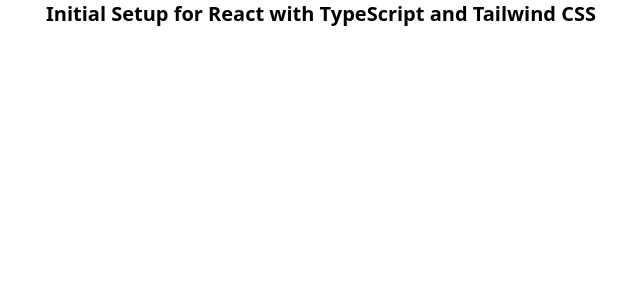
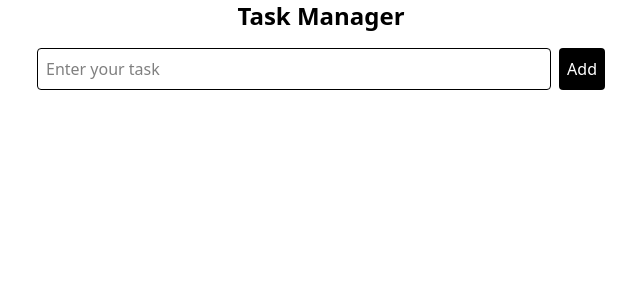
Before and after one commit to Pasang24/React-with-TypeScript, a React (Vite) app: page / in a window 1280 px wide. Shown: the top 300 px of the page, without its empty margins (319-959 px from the left). Built offline with nearby package versions, Linux system fonts and the light colour scheme.

Commit message:
Added AddTodo section

```diff
--- a/src/App.tsx
+++ b/src/App.tsx
@@ -1,8 +1,24 @@
+import { useEffect, useState } from "react"
+import AddTodo from "./components/AddTodo";
+
+export interface Todo {
+  id: number;
+  title: string;
+  status: "pending" | "completed";
+}
+
 function App() {
+  const [todos, setTodos] = useState<Todo[]>([]);
+  useEffect(() =>    {
+    console.log(todos);
+
+  }, [todos])
 
   return (
    <>
-  <div className="font-bold text-xl text-center">Initial Setup for React with TypeScript and Tailwind CSS</div>
+   <h2 className="font-bold text-center text-2xl">Task Manager</h2>
+  <AddTodo todos={todos} setTodos={setTodos} />
+  {todos.map(todo => <span>{todo.title}</span>)}
    </>
   )
 }
--- /dev/null
+++ b/src/components/AddTodo.tsx
@@ -0,0 +1,30 @@
+import React, { useState } from "react";
+import { Todo } from "../App"
+
+interface AddTodoProps {
+    todos: Todo[];
+    setTodos: (todos: Todo[]) => void
+}
+
+function AddTodo({todos, setTodos}: AddTodoProps) {
+    const [todo, setTodo] = useState("");
+
+    const submitHandler = ((event: React.FormEvent<HTMLFormElement>) : void => {
+        event.preventDefault();
+        if(todo.trim().length === 0) {
+            return;
+        }
+        let newId = todos?.length ? todos[todos.length - 1].id + 1 : 1;
+        setTodos([...todos, {id: newId, title: todo, status: "pending"}])
+        setTodo("")
+    });
+
+    return (
+        <form className="flex gap-2 max-w-[600px] mx-auto p-4" onSubmit={submitHandler}>
+            <input className="border w-full p-2 outline-none rounded-sm focus:border-2" type="text" placeholder="Enter your task" value={todo} onChange={(e) => setTodo(e.target.value)} required />
+            <button className="bg-black text-white p-2 rounded-sm cursor-pointer" type="submit">Add</button>
+        </form>
+    )
+}
+
+export default AddTodo
```
